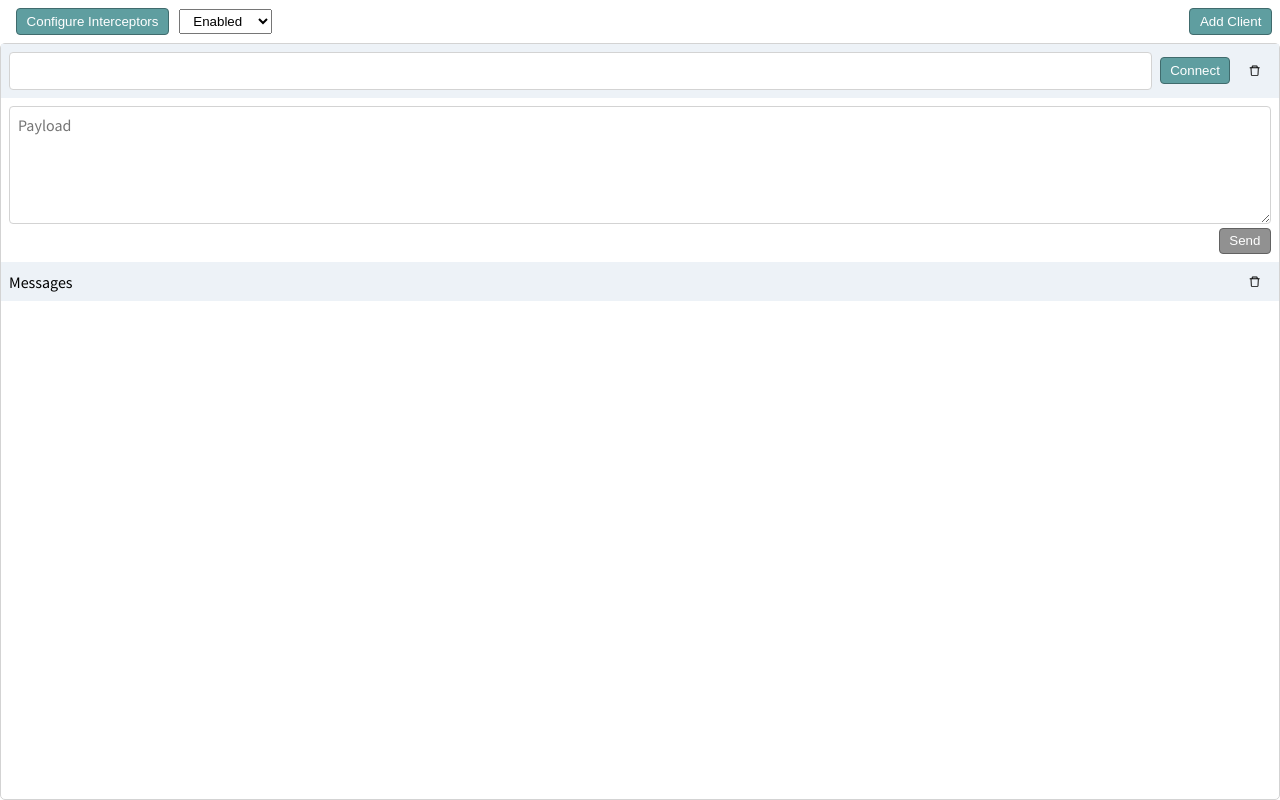
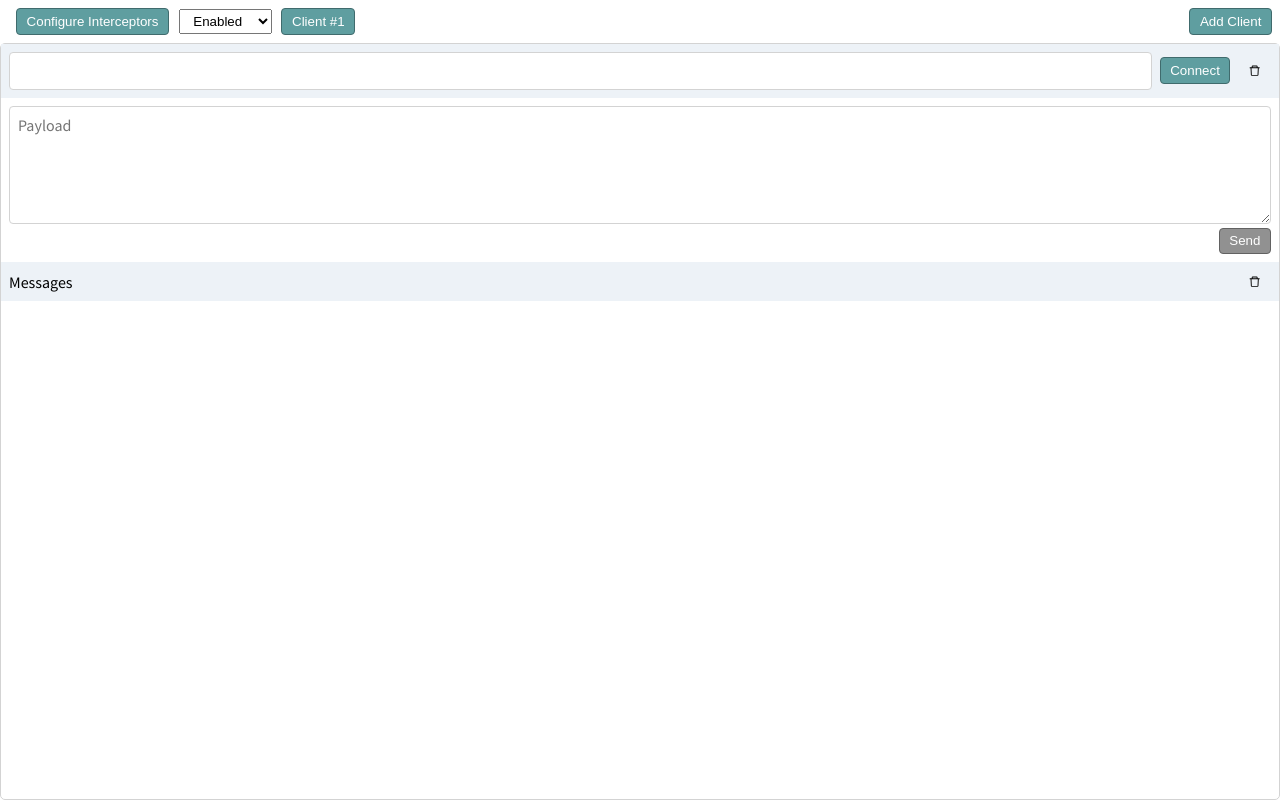
Before and after one commit to flawiddsouza/websocket-client, a Vue app: page / in a window 1280 px wide. Built offline with nearby package versions, Linux system fonts and the light colour scheme.

Commit message:
feat: adds client tabs in the navbar for toggling client visibility like in WebSocket King Client

```diff
--- a/public/main.css
+++ b/public/main.css
@@ -82,6 +82,10 @@ body {
     overflow-y: auto;
 }
 
+.c-p-i {
+    cursor: pointer !important;
+}
+
 /* base styles */
 
 table {
@@ -113,7 +117,8 @@ button:active {
     filter: brightness(1.15);
 }
 
-button:disabled {
+button:disabled,
+button.disabled {
     filter: grayscale(1);
     cursor: default;
 }
--- a/src/components/Frame.vue
+++ b/src/components/Frame.vue
@@ -9,11 +9,17 @@
                     <option>Enabled</option>
                     <option>Disabled</option>
                 </select>
+                <div style="display: inline-flex">
+                    <div v-for="(client, index) in clients">
+                        <button style="margin-left: 0.6rem" :class="{ 'disabled': client.visibility === 'hidden', 'c-p-i': client.visibility === 'hidden' }" @click="toggleClientVisibility(client)">Client #{{ index + 1 }}</button>
+                    </div>
+                </div>
             </div>
             <button @click="addClient">Add Client</button>
         </div>
         <div class="clients">
-            <div class="client" v-for="client in clients">
+            <template v-for="client in clients">
+                <div class="client" v-if="!client.visibility || client.visibility === 'shown'">
                     <div class="d-f flex-ai-c p-0_5rem bc-primary">
                         <input
                             type="text"
@@ -157,6 +163,7 @@
                         </table>
                     </div>
                 </div>
+            </template>
         </div>
     </div>
     <Modal
@@ -216,7 +223,8 @@ const initialClients: Client[] = [
         url: '',
         message: '',
         messages: [],
-        ws: null
+        ws: null,
+        visibility: 'shown'
     }
 ]
 
@@ -237,7 +245,8 @@ function addClient() {
         url: '',
         message: '',
         messages: [],
-        ws: null
+        ws: null,
+        visibility: 'shown'
     })
 }
 
@@ -249,6 +258,10 @@ function removeClient(client: Client) {
     clients.value = clients.value.filter(
         (clientItem) => clientItem.id !== client.id
     )
+}
+
+function toggleClientVisibility(client: Client) {
+    client.visibility = !client.visibility || client.visibility === 'shown' ? 'hidden' : 'shown'
 }
 
 function connect(client: Client) {
@@ -392,7 +405,9 @@ onBeforeMount(() => {
     if (savedClients) {
         clients.value = JSON.parse(savedClients)
         clients.value.forEach((client) => {
+            if(client.visibility !== 'hidden') {
                 scrollToBottomClientMessages(client.id, false)
+            }
         })
     }
 
--- a/src/types.ts
+++ b/src/types.ts
@@ -10,4 +10,5 @@ export interface Client {
     message: string
     messages: ClientMessage[]
     ws: WebSocket | null
+    visibility?: 'shown' | 'hidden'
 }
```
Lines whose indentation alone changed are shown as unchanged.
